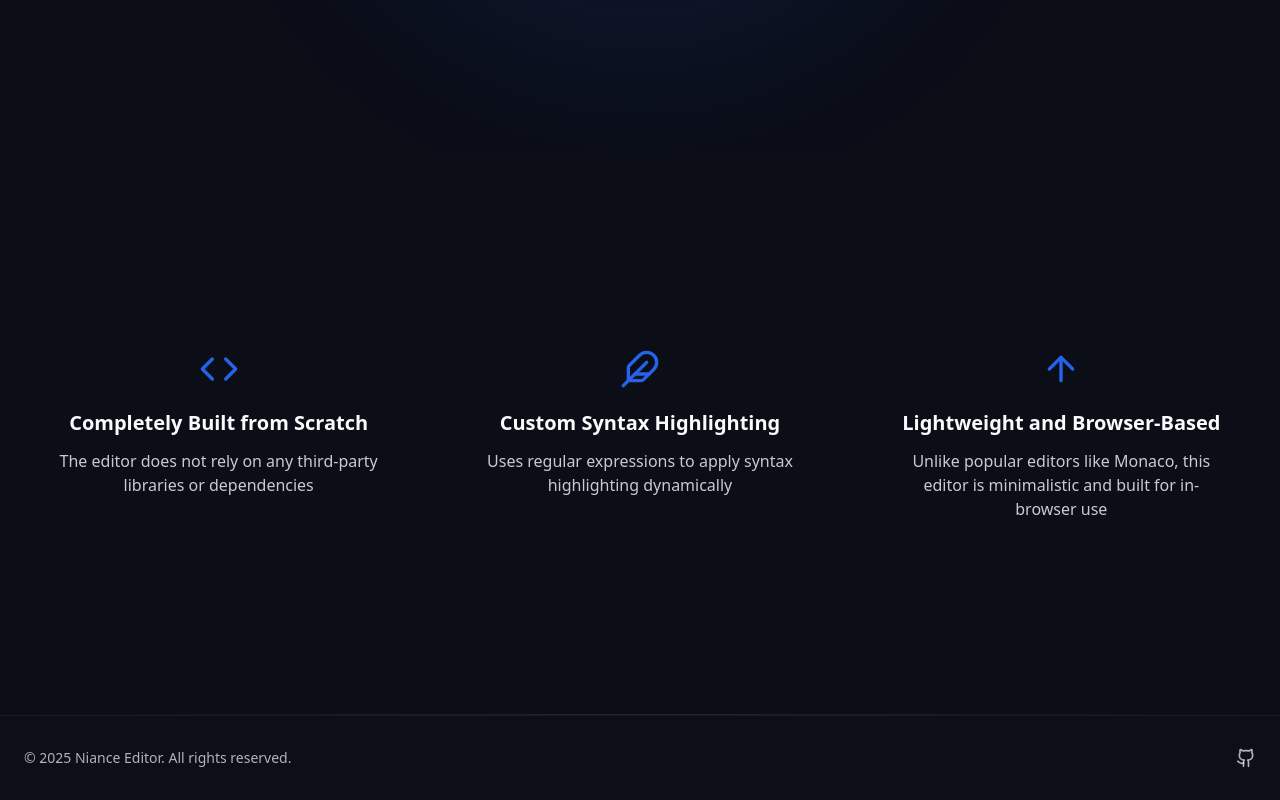
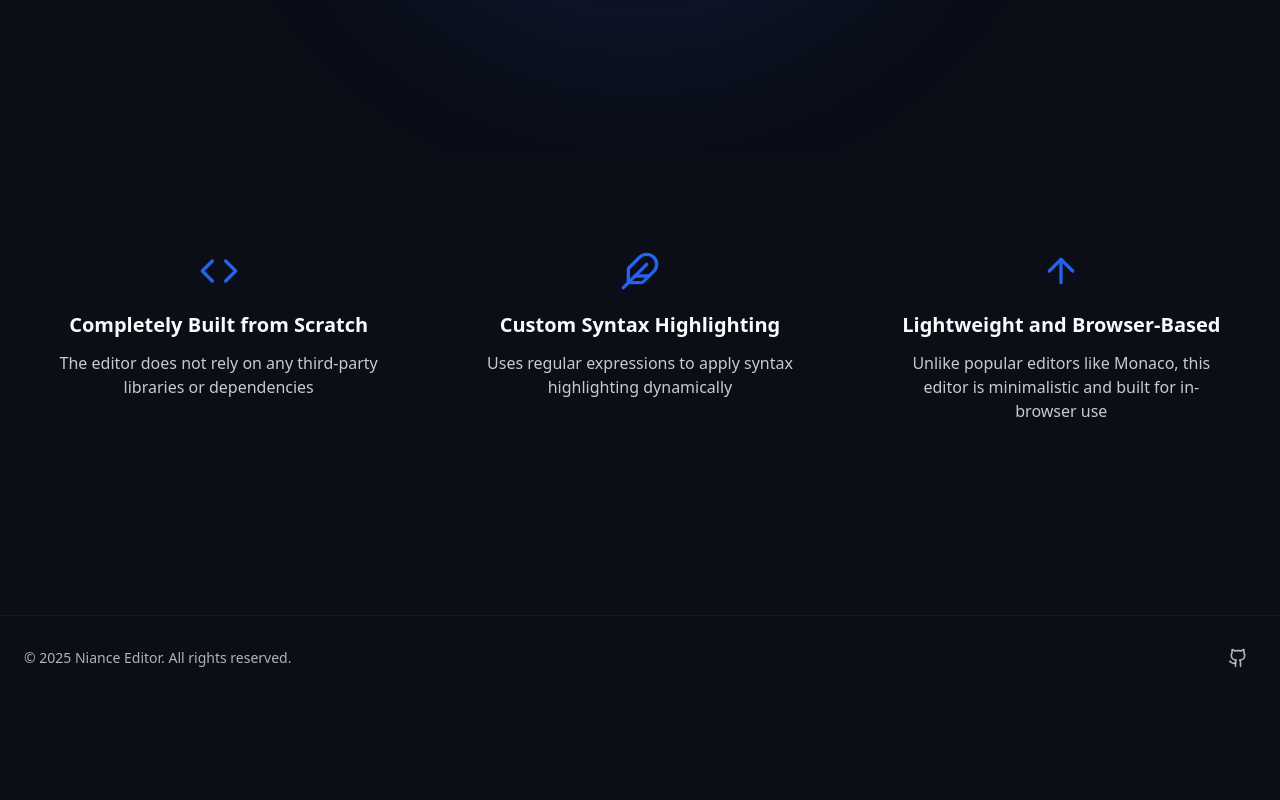
Before and after one commit to ARRY7686/Niance-Editor-Forntend, a React (Vite) app: page / in a window 1280 px wide. Shown: the part 645-1445 px from the top of the page. After the commit the page ends 1345 px from the top, so only its background shows below. Built offline with nearby package versions, Linux system fonts and the light colour scheme.

Commit message:
UI fixes

```diff
--- a/src/components/Features.tsx
+++ b/src/components/Features.tsx
@@ -26,9 +26,9 @@ const Features = () => {
   ];
 
   return (
-    <section className="py-20 relative h-[70vh] flex justify-center items-center">
+    <section className="w-full py-12 md:py-16">
       <div className="container mx-auto px-4 md:px-6">
-        <div className="grid grid-cols-1 md:grid-cols-3 gap-8">
+        <div className="grid grid-cols-1 md:grid-cols-3 gap-8 mb-8">
           {features.map((feature, index) => (
             <div
               key={index}
@@ -44,8 +44,6 @@ const Features = () => {
           ))}
         </div>
       </div>
-
-      <div className="absolute bottom-0 left-0 w-full h-[1px] bg-gradient-to-r from-transparent via-white/10 to-transparent"></div>
     </section>
   );
 };
--- a/src/components/Footer.tsx
+++ b/src/components/Footer.tsx
@@ -4,20 +4,20 @@ const Footer = () => {
   const currentYear = new Date().getFullYear();
 
   return (
-    <footer className="py-8 border-t border-white/5 w-full mt-auto">
+    <footer className="py-6 border-t border-white/5 w-full bg-niance-bg">
       <div className="container mx-auto px-4 md:px-6">
-        <div className="flex flex-col md:flex-row items-center justify-between">
-          <p className="text-niance-text/70 text-sm mb-4 md:mb-0">
+        <div className="flex flex-col md:flex-row items-center justify-between gap-4">
+          <p className="text-niance-text/70 text-sm text-center md:text-left">
             © {currentYear} Niance Editor. All rights reserved.
           </p>
 
-          <div className="flex items-center space-x-4">
+          <div className="flex items-center">
             <a
               href="https://github.com/ARRY7686/Niance-Editor-Forntend"
               target="_blank"
               rel="noopener noreferrer"
               aria-label="GitHub"
-              className="text-niance-text/70 hover:text-niance-text transition-colors"
+              className="text-niance-text/70 hover:text-niance-text transition-colors p-2"
             >
               <Github size={20} />
             </a>
--- a/src/components/Navbar.tsx
+++ b/src/components/Navbar.tsx
@@ -84,7 +84,7 @@ const Navbar = () => {
         </div>
 
         {mobileMenuOpen && (
-          <div className="md:hidden absolute top-full left-0 right-0 bg-niance-bg/95 backdrop-blur-md border-t border-white/5 animate-fade-in">
+          <div className="md:hidden absolute top-full left-0 right-0 bg-niance-bg/95 border-t border-white/5 transform transition-transform duration-200 ease-in-out">
             <div className="flex flex-col p-4 space-y-2">
               {menuItems.map((item) => (
                 <Button
--- a/src/pages/LandingPage.tsx
+++ b/src/pages/LandingPage.tsx
@@ -29,7 +29,7 @@ const LandingPage = () => {
 
   return (
     <div className="min-h-screen flex flex-col bg-niance-bg text-niance-text">
-      <main className="flex-grow">
+      <main className="flex-grow flex flex-col pb-16">
         <Hero />
         <Features />
       </main>
```
